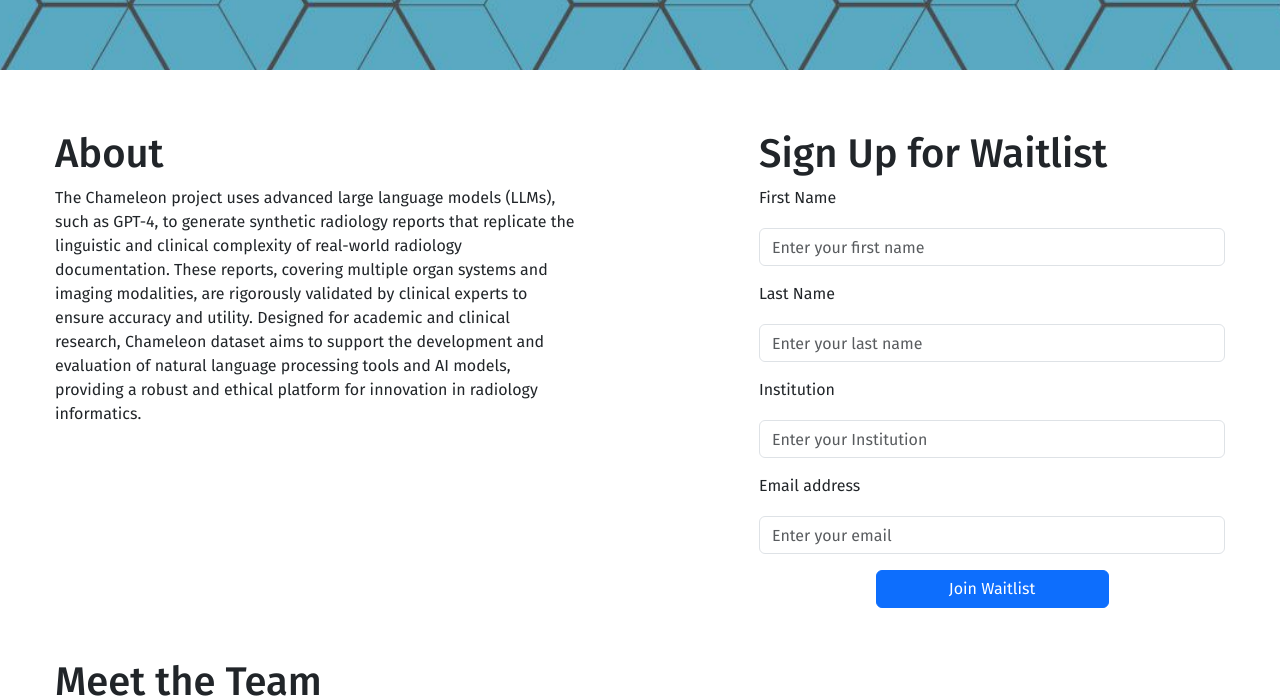
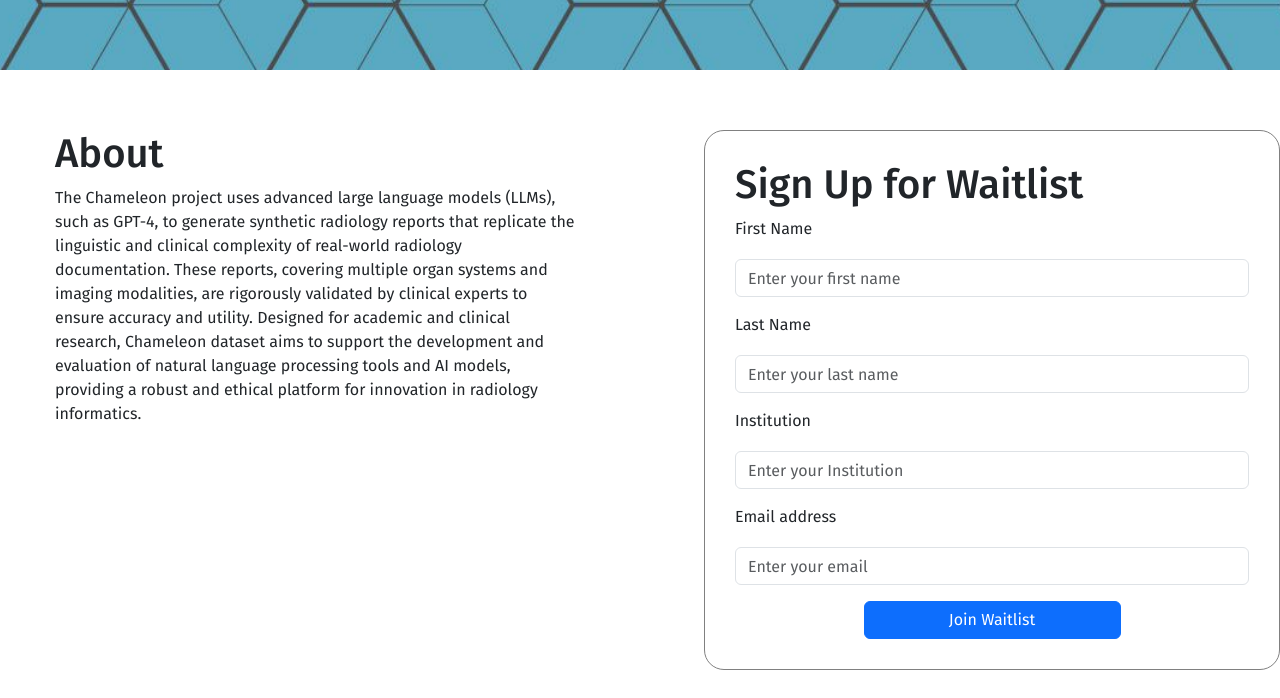
Before and after one commit to PennRad-Ghost-lab/chameleon, a React (Vite) app in the folder frontend/: page / in a window 1280 px wide. Shown: the part 580-1278 px from the top of the page. Built offline with nearby package versions, Linux system fonts and the light colour scheme.

Commit message:
attempt to beautify website

```diff
--- a/frontend/src/App.css
+++ b/frontend/src/App.css
@@ -74,6 +74,9 @@
   flex-direction: column;
   min-width: 350px;
   padding-right: 55px;
+  border: grey solid 1px;
+  border-radius: 20px;
+  padding: 30px;
 }
 
 .waitlist-form div {
@@ -101,6 +104,8 @@
 
 #meet-team {
   width: 100%;
+  background-color: rgba(220, 220, 220);
+  padding: 30px;
   /* margin-left: 55px; */
 }
 
--- a/frontend/src/App.jsx
+++ b/frontend/src/App.jsx
@@ -147,10 +147,6 @@
         <MyHeader />
       </section>
 
-        {/*<section id="about">*/}
-        {/*    <WaitlistSignup />*/}
-        {/*</section>*/}
-
       <section id="about" >
         <About handleShow={handleShow} />
       </section>
```
